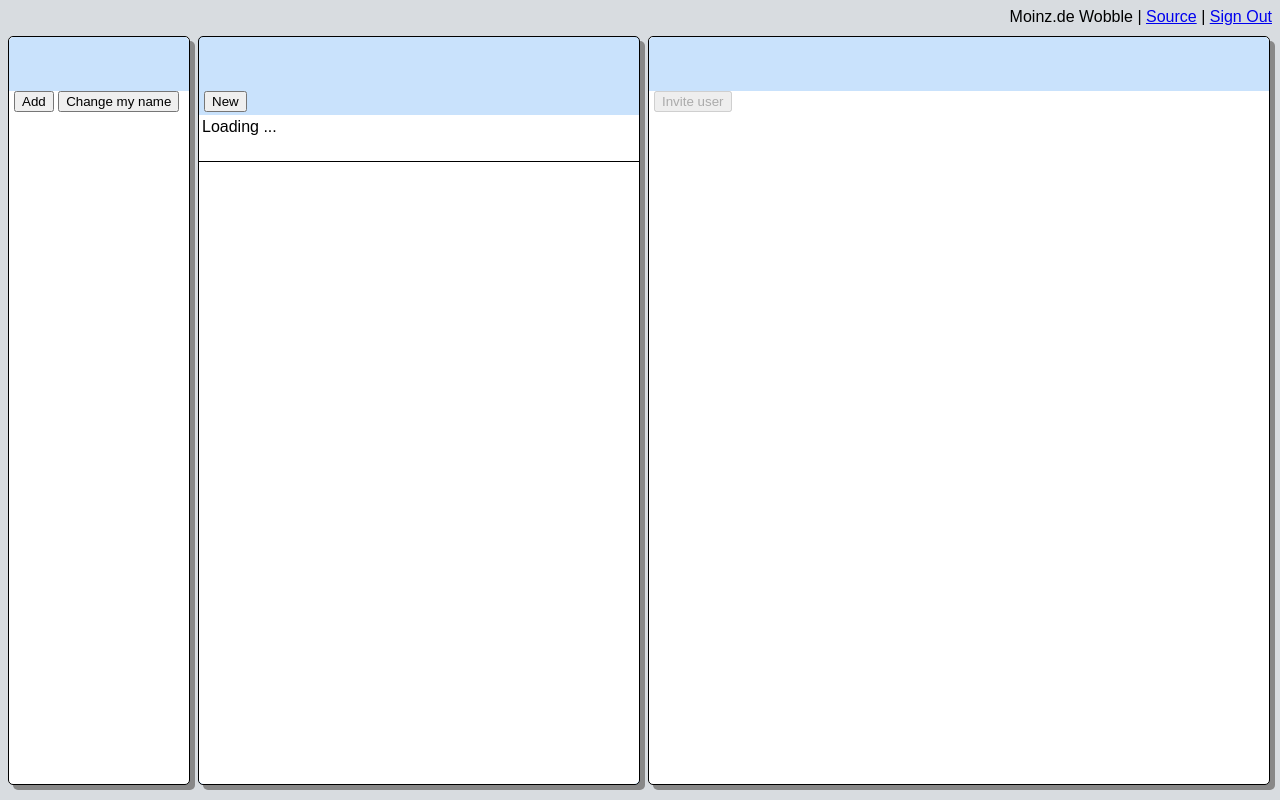
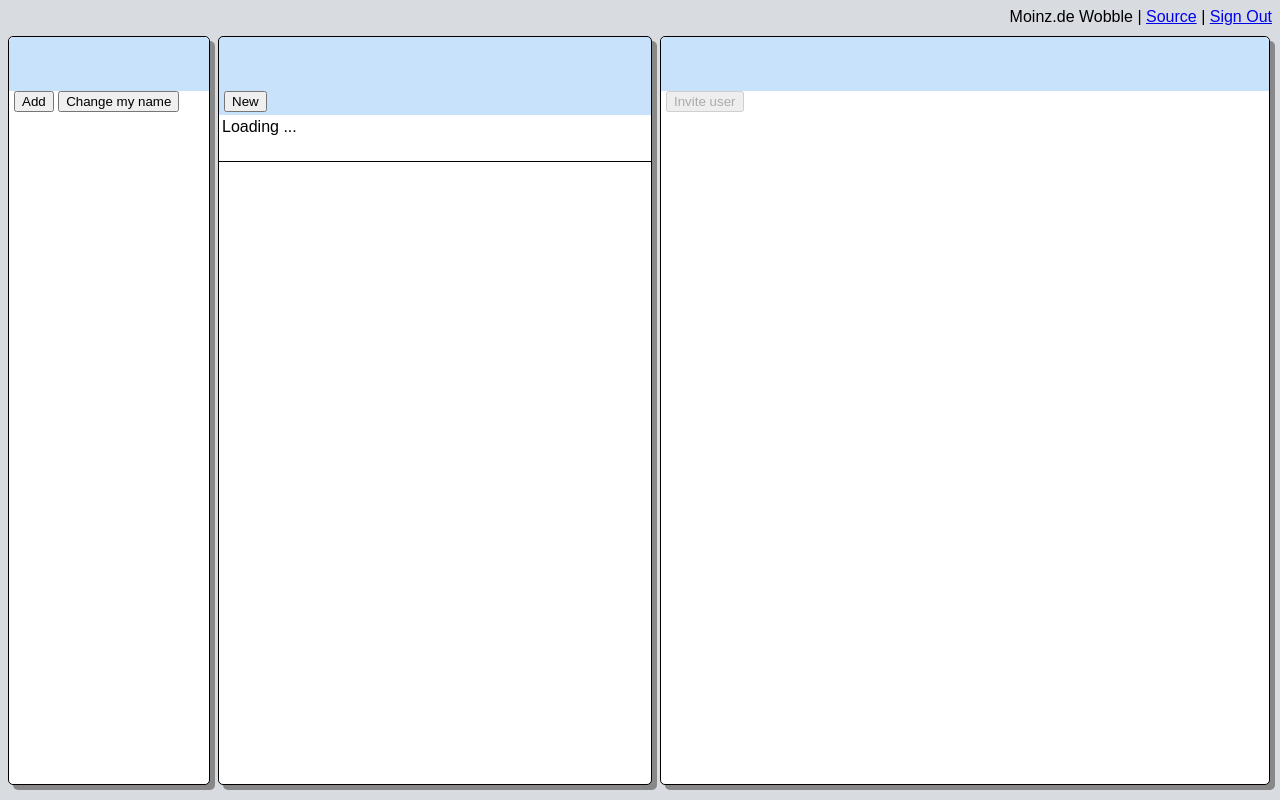
Before and after one commit to zeisss/wobble, a PHP site: page /client.html in a window 1280 px wide. Run offline with PHP 8.4, Linux system fonts and the light colour scheme; a stand-in replaces the project's code that opens the database connection.

Commit message:
Fixes contactslist width for IE8 and Firefox

```diff
--- a/web/css/client.css
+++ b/web/css/client.css
@@ -136,7 +136,7 @@ Lighter Green: #9b0
 
 /* ------------------------------------------------------------------------- */
 #contacts {
-	min-width:180px;
+	min-width:200px;
 	min-height:400px;
 
 	background:white;
```
